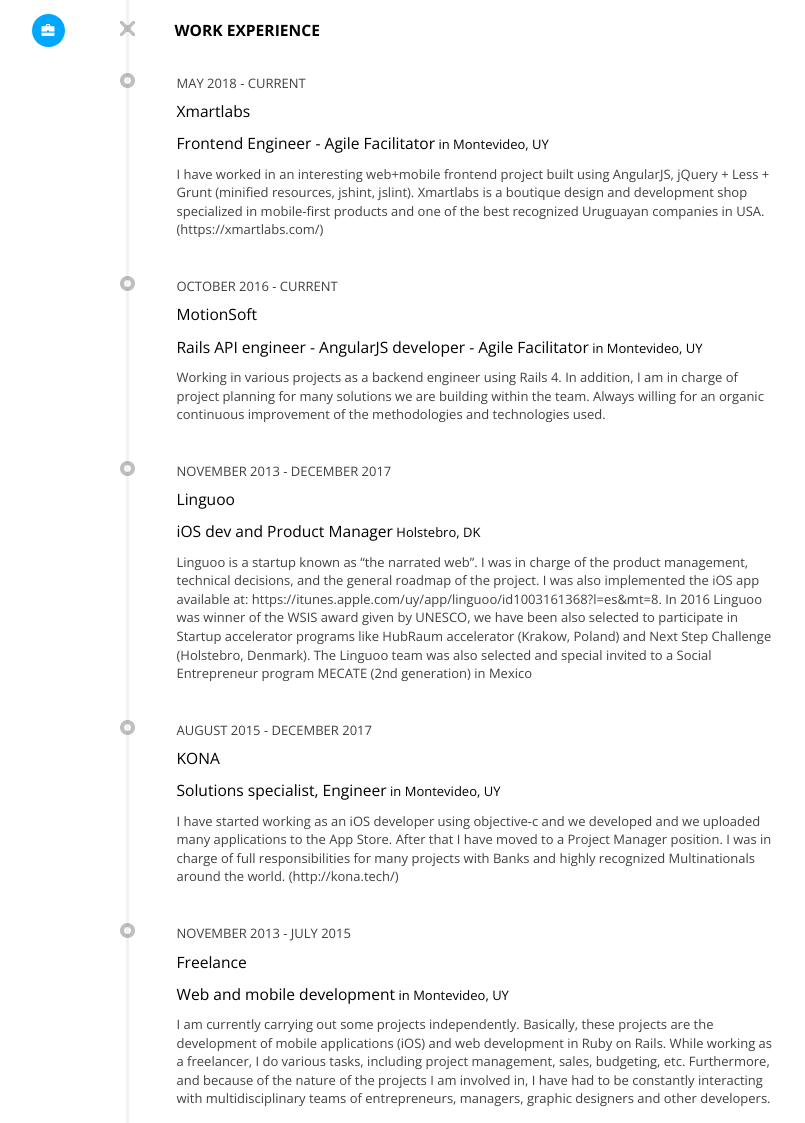
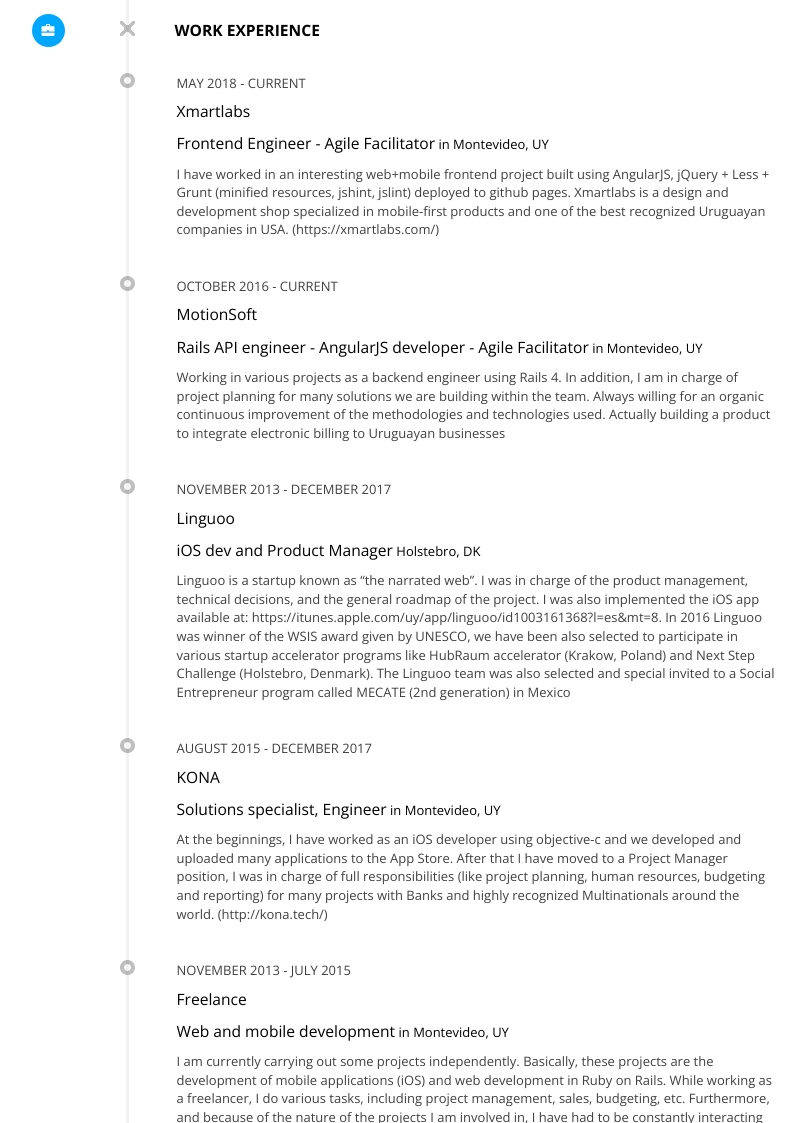
Before and after one commit to halbano/personal-site, a plain HTML site: page index.html in a window 1280 px wide. Shown: the part 1054-2177 px from the top of the page, without its empty margins (432-1237 px from the left). Drawn offline with nearby package versions, Linux system fonts and the light colour scheme.

Commit message:
Updated text

```diff
--- a/index.html
+++ b/index.html
@@ -80,7 +80,7 @@
                 <hr class="empty">
                 <p class="header-name">Hernán Albano</p>
                 <p class="header-title">Systems Engineer - Full stack dev - Scrum Master</p>
-                <p class="header-subtitle"><b>Hello, my name is Hernan Albano</b> and I am an engineer from Montevideo, Uruguay. As a full stack developer I have experience with AngularJS, Ruby on Rails for backend development, React Native and iOS native development using obj-c. I have made minor stuff using node.js with Express and I am experienced designing SQL (Postgres and MySQL) and NoSQL databases (MongoDB). I have an organized discourse and receptive skills. I really love to work in collaboration with multidisciplinary, creative and innovative teams, and I always try empathy and to keep my mind opened to hearing others. I consider myself attentive and very receptive to the needs of clients and I am willing to solve problems through dialog. </p>
+                <p class="header-subtitle"><b>Hello, my name is Hernan Albano</b> and I am an engineer from Montevideo, Uruguay. As a full stack developer I have experienced AngularJS, Ruby on Rails for backend development, React Native and iOS native development using Obj-c. I have made minor stuff using nodeJS + Express and I am experienced also designing SQL (Postgres and MySQL) and NoSQL databases (MongoDB). I have an organized discourse and receptive skills. I really love to work in collaboration with multidisciplinary, creative and innovative teams, and I always use empathy and my mind opened to hearing others. I consider myself attentive and very receptive to the needs of clients and I am willing to solve problems through dialog. </p>
             </div>
         </div>
     </div>
@@ -129,25 +129,25 @@
                         <span class="note">May 2018 - Current</span>
                         <p><strong>Xmartlabs</strong></p>
                         <p><strong>Frontend Engineer - Agile Facilitator</strong> in Montevideo, UY</p>
-                        <p class="description">I have worked in an interesting web+mobile frontend project built using AngularJS, jQuery + Less + Grunt (minified resources, jshint, jslint). Xmartlabs is a boutique design and development shop specialized in mobile-first products and one of the best recognized Uruguayan companies in USA. (https://xmartlabs.com/)</p>
+                        <p class="description">I have worked in an interesting web+mobile frontend project built using AngularJS, jQuery + Less + Grunt (minified resources, jshint, jslint) deployed to github pages. Xmartlabs is a design and development shop specialized in mobile-first products and one of the best recognized Uruguayan companies in USA. (https://xmartlabs.com/)</p>
                     </li>
                     <li>
                         <span class="note">October 2016 - Current</span>
                         <p><strong>MotionSoft</strong></p>
                         <p><strong>Rails API engineer - AngularJS developer - Agile Facilitator</strong> in Montevideo, UY</p>
-                        <p class="description">Working in various projects as a backend engineer using Rails 4. In addition, I am in charge of project planning for many solutions we are building within the team. Always willing for an organic continuous improvement of the methodologies and technologies used. </p>
+                        <p class="description">Working in various projects as a backend engineer using Rails 4. In addition, I am in charge of project planning for many solutions we are building within the team. Always willing for an organic continuous improvement of the methodologies and technologies used. Actually building a product to integrate electronic billing to Uruguayan businesses </p>
                     </li>
                     <li>
                         <span class="note">November 2013 - December 2017</span>
                         <p><strong>Linguoo</strong></p>
                         <p><strong>iOS dev and Product Manager</strong> Holstebro, DK</p>
-                        <p class="description">Linguoo is a startup known as “the narrated web”. I was in charge of the product management, technical decisions, and the general roadmap of the project. I was also implemented the iOS app available at: https://itunes.apple.com/uy/app/linguoo/id1003161368?l=es&mt=8. In 2016 Linguoo was winner of the WSIS award given by UNESCO, we have been also selected to participate in Startup accelerator programs like HubRaum accelerator (Krakow, Poland) and Next Step Challenge (Holstebro, Denmark). The Linguoo team was also selected and special invited to a Social Entrepreneur program MECATE (2nd generation) in Mexico </p>
+                        <p class="description">Linguoo is a startup known as “the narrated web”. I was in charge of the product management, technical decisions, and the general roadmap of the project. I was also implemented the iOS app available at: https://itunes.apple.com/uy/app/linguoo/id1003161368?l=es&mt=8. In 2016 Linguoo was winner of the WSIS award given by UNESCO, we have been also selected to participate in various startup accelerator programs like HubRaum accelerator (Krakow, Poland) and Next Step Challenge (Holstebro, Denmark). The Linguoo team was also selected and special invited to a Social Entrepreneur program called MECATE (2nd generation) in Mexico </p>
                     </li>
                     <li>
                         <span class="note">August 2015 - December 2017</span>
                         <p><strong>KONA</strong></p>
                         <p><strong>Solutions specialist, Engineer</strong> in Montevideo, UY</p>
-                        <p class="description"> I have started working as an iOS developer using objective-c and we developed and we uploaded many applications to the App Store. After that I have moved to a Project Manager position. I was in charge of full responsibilities for many projects with Banks and highly recognized Multinationals around the world. (http://kona.tech/)</p>
+                        <p class="description"> At the beginnings, I have worked as an iOS developer using objective-c and we developed and uploaded many applications to the App Store. After that I have moved to a Project Manager position, I was in charge of full responsibilities (like project planning, human resources, budgeting and reporting) for many projects with Banks and highly recognized Multinationals around the world. (http://kona.tech/)</p>
                     </li>
                     <li>
                         <span class="note">November 2013 - July 2015</span>
```
